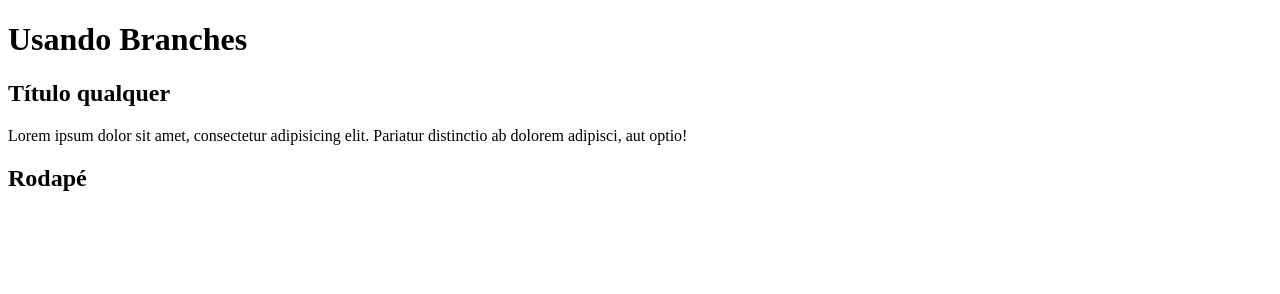
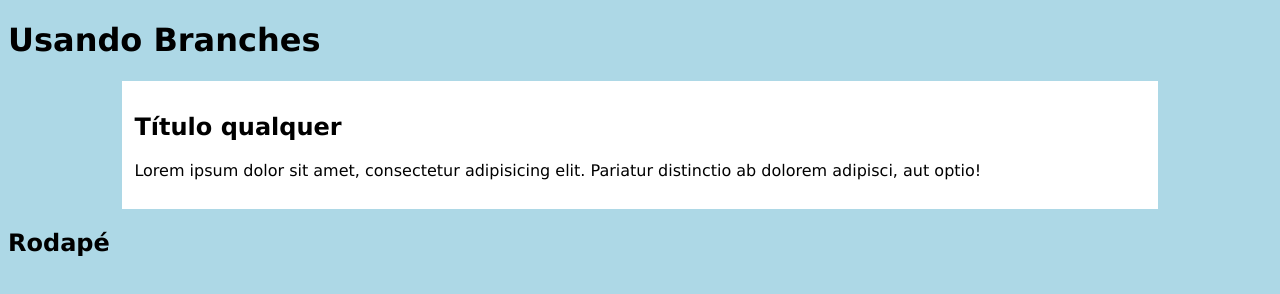
Before and after one commit to AlineMachadoTeixeira/exemplo-branches, a plain HTML site: page index.html in a window 1280 px wide. Drawn offline with Linux system fonts and the light colour scheme.

Commit message:
css inicial

```diff
--- /dev/null
+++ b/css/estilo.css
@@ -0,0 +1,11 @@
+body{
+    font-family: Verdana, Geneva, Tahoma, sans-serif;
+    background-color: lightblue;
+}
+
+main{
+    background-color: white;
+    padding: 1%;
+    width: 80%;
+    margin: auto;
+}
--- a/index.html
+++ b/index.html
@@ -4,6 +4,7 @@
     <meta charset="UTF-8">
     <meta name="viewport" content="width=device-width, initial-scale=1.0">
     <title>Site Exemplo</title>
+    <link rel="stylesheet" href="css/estilo.css">
 </head>
 <body>
     <header>
```
